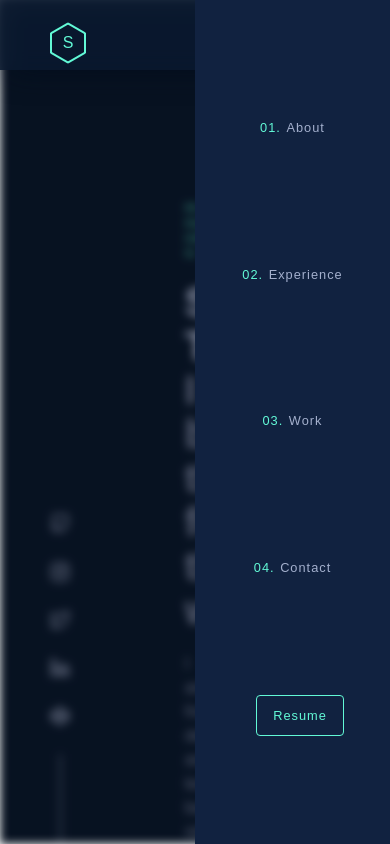
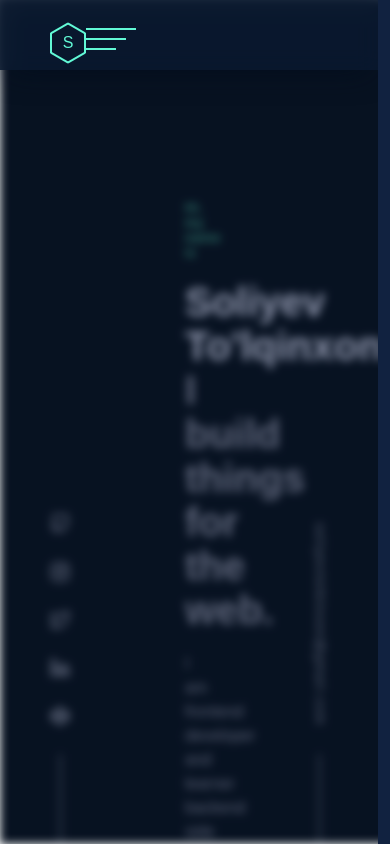
Before and after one commit to Tolkinxon/my-partfolio, a Next.js app: page / in a window 390 px wide. Built offline with nearby package versions, Linux system fonts and the light colour scheme.

Commit message:
added new styles

```diff
--- a/components/Navbar.js
+++ b/components/Navbar.js
@@ -28,7 +28,6 @@ const Navbar = ({ scroll }) => {
         </div>
   </div>
 
-
       <div className={styles.hide_selects}>
         <div></div>
         <div></div>
--- a/styles/navbar.module.css
+++ b/styles/navbar.module.css
@@ -90,7 +90,7 @@
 
 /*  HIDING SELECTS SIDE */
 .hide_selects {
-  display: none;
+  display: block;
 }
 
 .hide_selects > div:nth-child(1) {
@@ -124,6 +124,7 @@
   .selects_wrapper {
     position: absolute;
     top: 0px;
+    right: -50vw;
     width: 100vw;
     height: 100vh;
     display: flex;
```
